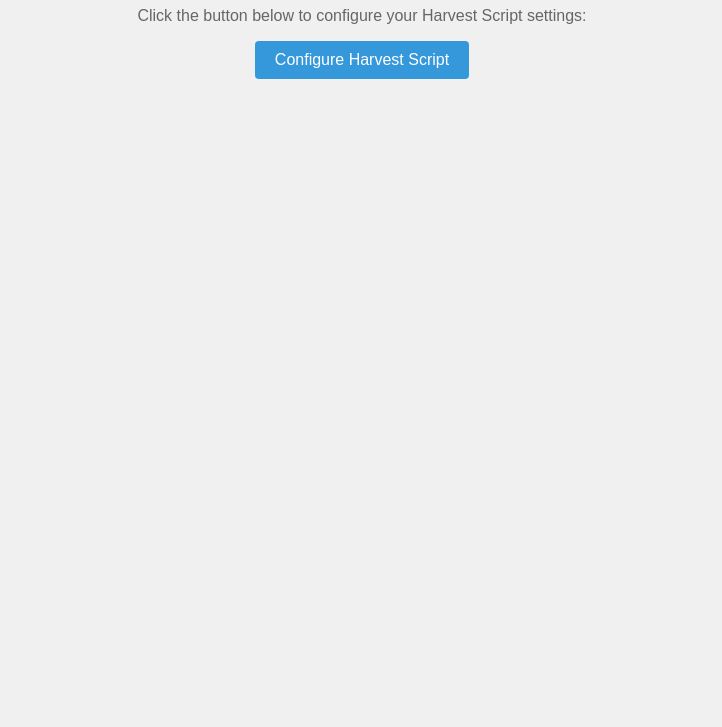
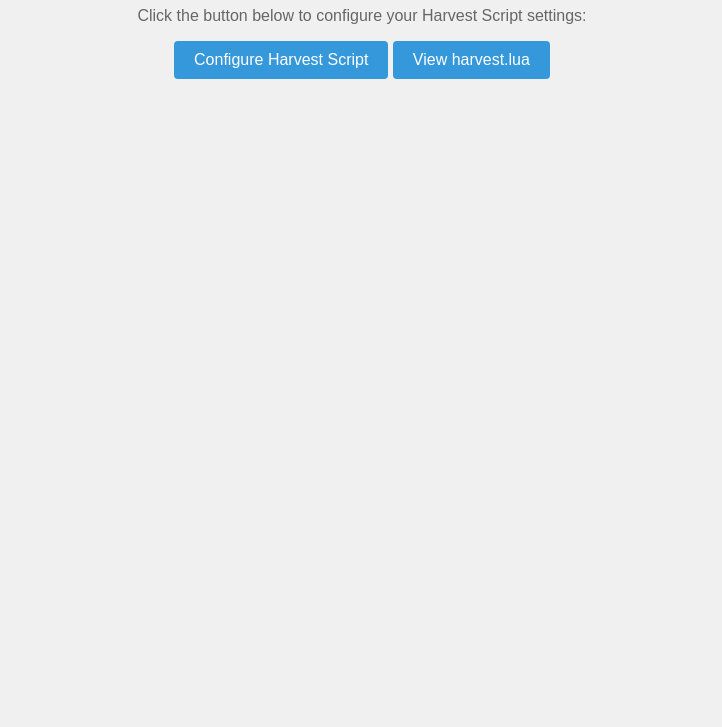
Before and after one commit to BarisSenel/barissenel.github.io, a plain HTML site: page index.html in a window 1280 px wide. Shown: the part 73-800 px from the top of the page, without its empty margins (278-1000 px from the left). Drawn offline with Linux system fonts and the light colour scheme.

Commit message:
Update index.html

```diff
--- a/index.html
+++ b/index.html
@@ -39,10 +39,18 @@
     <p>Click the button below to configure your Harvest Script settings:</p>
     <button class="configure-button" onclick="goToMakeConfig()">Configure Harvest Script</button>
 
+    <!-- Add a new button for harvest.lua -->
+    <button class="configure-button" onclick="goToHarvestScript()">View harvest.lua</button>
+
     <script>
         function goToMakeConfig() {
             window.location.href = 'makeConfig.html';
         }
+
+        function goToHarvestScript() {
+            // Replace 'USERNAME' and 'REPO' with the appropriate GitHub username and repository name
+            window.location.href = 'https://github.com/BarisSenel/luciferScripts/blob/main/harvest.lua';
+        }
     </script>
 </body>
 </html>
```
